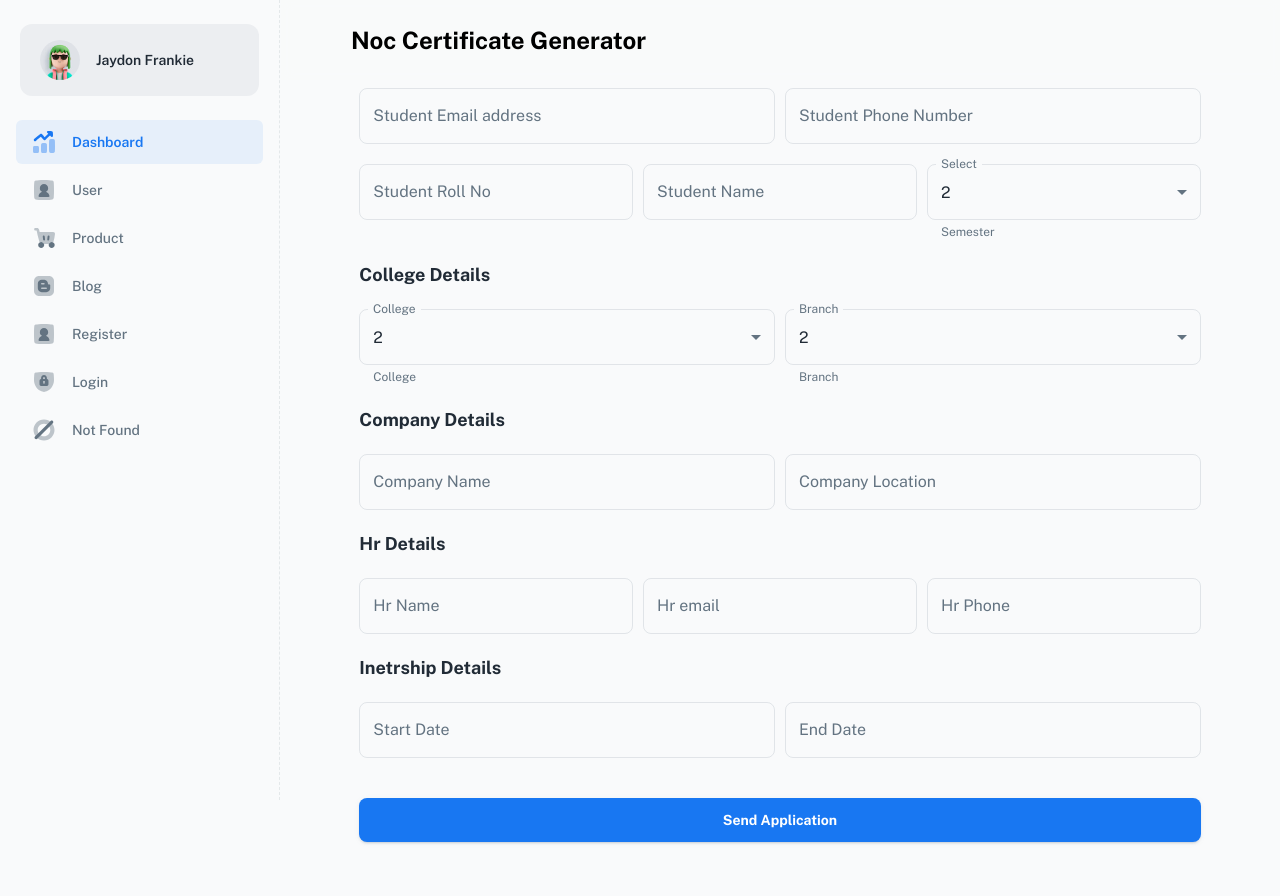
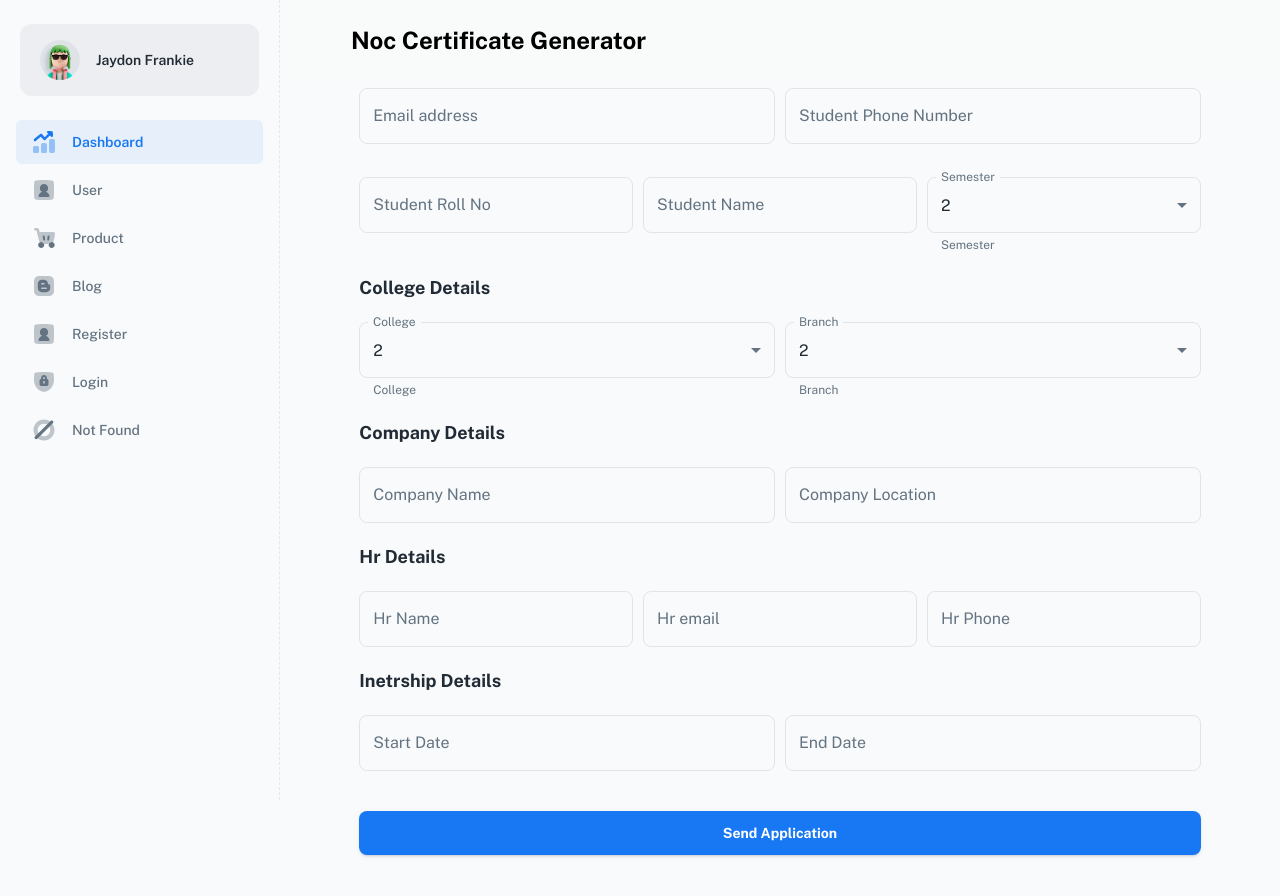
Before and after one commit to Parag0712/NOC-React, a React (Vite) app: page / in a window 1280 px wide. Shown: the top 896 px of the page. Built offline with nearby package versions, Linux system fonts and the light colour scheme.

Commit message:
some change

```diff
--- a/src/sections/app/app-form.jsx
+++ b/src/sections/app/app-form.jsx
@@ -1,3 +1,6 @@
+import { motion } from 'framer-motion';
+import { useForm } from 'react-hook-form';
+
 import Container from '@mui/material/Container';
 import Grid from '@mui/material/Unstable_Grid2';
 import Typography from '@mui/material/Typography';
@@ -6,17 +9,19 @@ import { AdapterDayjs } from '@mui/x-date-pickers/AdapterDayjs';
 import { Stack, Button, MenuItem, TextField } from '@mui/material';
 import { LocalizationProvider } from '@mui/x-date-pickers/LocalizationProvider';
 
+
 export default function appForm() {
 
-    const handleSubmit = (e) => {
-        e.preventDefault();
+    const { register, handleSubmit, formState: { errors } } = useForm();
+
+    const handleCertificate = () => {
     }
 
     return (
         <Container maxWidth="xl">
             {/* <Typography variant="h4">Application Form</Typography> */}
 
-            <form onSubmit={handleSubmit}>
+            <form onSubmit={handleSubmit(handleCertificate)}>
 
                 <Grid container spacing={3}>
                     <Grid item xs={10} md={10} lg={11} sx={{ margin: "auto" }}>
@@ -24,22 +29,132 @@ export default function appForm() {
 
                             <Stack sx={{ gap: "10px" }} direction={{ sm: "row", xs: "colum", lg: "row" }}>
 
+                                {/* Email */}
+                                <TextField
+                                    sx={{ marginBottom: '10px' }}
+                                    name="email"
+                                    label="Email address"
+                                    fullWidth
+                                    error={!!errors.email}
+                                    helperText={
+                                        <motion.div
+                                            style={{
+                                                color: 'red',
+                                                opacity: errors.email ? 1 : 0,
+                                                transition: "opacity 0.3s ease-in-out",
+                                                fontWeight: "bold"
+                                            }}
+                                        >
+                                            {errors.email && errors.email.message}
+                                        </motion.div>
+                                    }
+                                    {...register("email", {
+                                        required: '*Email is required',
+                                        pattern: {
+                                            value: /^[a-zA-Z0-9._%+-]+@(charusat\.edu\.in|charusat\.ac\.in)$/,
+                                            message: '*InValid Email. ex. [@charusat.edu.in, @charusat.ac.in]'
+                                        }
+                                    })}
+                                />
 
-                                <TextField type='email' name="student_email" fullWidth label="Student Email address" />
-                                <TextField type='tel' name="student_phoneNo" fullWidth label="Student Phone Number"
+
+
+                                {/* Phone No */}
+                                <TextField
+                                    sx={{ marginBottom: '10px' }}
+                                    name="student_phoneNo"
+                                    label="Student Phone Number"
+                                    error={!!errors.student_phoneNo}
+                                    fullWidth
+                                    helperText={
+                                        <motion.div
+                                            style={{
+                                                color: 'red',
+                                                opacity: errors.student_phoneNo ? 1 : 0,
+                                                transition: "opacity 0.3s ease-in-out",
+                                                fontWeight: "bold"
+                                            }}
+                                        >
+                                            {errors.student_phoneNo && errors.student_phoneNo.message}
+                                        </motion.div>
+                                    }
+                                    {...register("student_phoneNo", {
+                                        required: '*Stundet Number is required',
+                                        pattern: {
+                                            value: /^[\+]?[(]?[0-9]{3}[)]?[-\s\.]?[0-9]{3}[-\s\.]?[0-9]{4,6}$/,
+                                            message: '*Student Number must be at least 10 characters long'
+                                        }
+                                    })}
                                 />
+
                             </Stack>
                             <Stack sx={{ gap: "10px" }} direction={{ sm: "row", xs: "column", lg: "row" }}>
-                                <TextField type='text' name="student_id" fullWidth label="Student Roll No" />
-                                <TextField type='text' name="student_name" fullWidth label="Student Name" />
+
+                                {/* Student RollNo */}
+                                <TextField
+                                    sx={{ marginBottom: '10px' }}
+                                    name="student_id"
+                                    label="Student Roll No"
+                                    error={!!errors.student_id}
+                                    fullWidth
+                                    helperText={
+                                        <motion.div
+                                            style={{
+                                                color: 'red',
+                                                opacity: errors.student_id ? 1 : 0,
+                                                transition: "opacity 0.3s ease-in-out",
+                                                fontWeight: "bold"
+                                            }}
+                                        >
+                                            {errors.student_id && errors.student_id.message}
+                                        </motion.div>
+                                    }
+                                    {...register("student_id", {
+                                        required: '*Student RollNo is required. ',
+                                        pattern: {
+                                            value: /^[a-zA-Z0-9]+$/,
+                                            message: '*Student RollNo ex. [D12DCS12,22DCS21]'
+                                        }
+                                    })}
+                                />
+
+                                {/* Student Name */}
+                                <TextField
+                                    sx={{ marginBottom: '10px' }}
+                                    name="student_name"
+                                    label="Student Name"
+                                    error={!!errors.student_name}
+                                    fullWidth
+                                    helperText={
+                                        <motion.div
+                                            style={{
+                                                color: 'red',
+                                                opacity: errors.student_name ? 1 : 0,
+                                                transition: "opacity 0.3s ease-in-out",
+                                                fontWeight: "bold"
+                                            }}
+                                        >
+                                            {errors.student_name && errors.student_name.message}
+                                        </motion.div>
+                                    }
+                                    {...register("student_name", {
+                                        required: '*Stundet Name is required.',
+                                        pattern: {
+                                            value: /^[a-zA-Z\s]*$/,                                            message: '*Enter a valid Student Name'
+                                        }
+                                    })}
+                                />
+
+                                {/* Semester */}
                                 <TextField
                                     id="outlined-select-currency"
                                     select
                                     fullWidth
-                                    label="Select"
+                                    label="Semester"
                                     defaultValue="2"
                                     helperText="Semester"
                                     name='student_sem'
+                                    {...register("student_sem")}
                                 >
                                     <MenuItem value="2">2</MenuItem>
                                     <MenuItem value="4">4</MenuItem>
@@ -49,7 +164,6 @@ export default function appForm() {
                             </Stack>
 
                             {/* College */}
-
                             <Typography variant="h6">College Details</Typography>
                             <Stack sx={{ gap: "10px" }} direction={{ sm: "row", xs: "colum", lg: "row" }}>
 
@@ -61,6 +175,7 @@ export default function appForm() {
                                     defaultValue="2"
                                     helperText="College"
                                     name='college_name'
+                                    {...register("college_name")}
                                 >
                                     <MenuItem value="2">2</MenuItem>
                                 </TextField>
@@ -72,6 +187,7 @@ export default function appForm() {
                                     defaultValue="2"
                                     name='college_branch'
                                     helperText="Branch"
+                                    {...register("college_branch")}
                                 >
                                     <MenuItem value="2">2</MenuItem>
                                 </TextField>
@@ -101,13 +217,17 @@ export default function appForm() {
                             <Typography variant="h6">Inetrship Details</Typography>
                             <Stack sx={{ gap: "10px" }} direction={{ sm: "row", xs: "column", lg: "row" }}>
                                 <LocalizationProvider dateAdapter={AdapterDayjs}>
-                                    <DatePicker sx={{ width: "100%" }} label="Start Date" />
+                                    <DatePicker sx={{ width: "100%" }} label="Start Date"
+                                    {...register("internship_starting_date")}/>
                                 </LocalizationProvider>
                                 <LocalizationProvider dateAdapter={AdapterDayjs}>
-                                    <DatePicker sx={{ width: "100%" }} label="End Date" />
+                                    <DatePicker sx={{ width: "100%" }} label="End Date"
+                                    {...register("internship_ending_date")}/>
+
+
                                 </LocalizationProvider>
                             </Stack>
-                        </Stack> <Button fullWidth sx={{ marginTop: "40px", padding: "10px" }} variant="contained">Send Application</Button>
+                        </Stack> <Button type="submit" fullWidth sx={{ marginTop: "40px", padding: "10px" }} variant="contained">Send Application</Button>
                     </Grid>
                 </Grid>
             </form>
```
Also changed, not shown: src/sections/updateProfile/UpdateProfile.jsx (+10 -11 lines).
